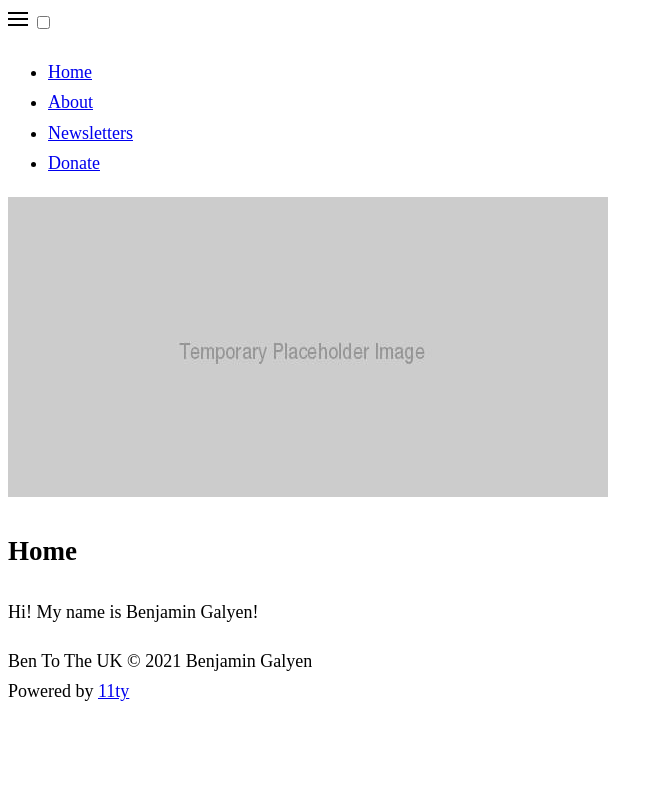
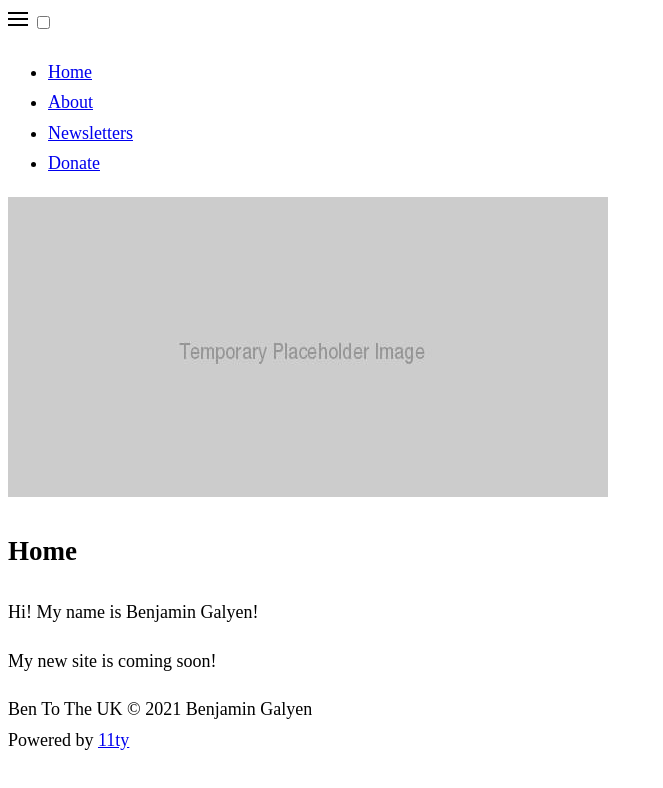
Before and after one commit to BGalyen/benweb, an Eleventy site: page src/site/index.md in a window 1280 px wide. Shown: the whole page, without its empty margins (0-663 px from the left). Built offline with nearby package versions, Linux system fonts and the light colour scheme; Eleventy itself is replaced by a stand-in of ours; files that its build step writes are made by us from their sources.

Commit message:
updates home page

```diff
--- a/src/site/index.md
+++ b/src/site/index.md
@@ -9,3 +9,5 @@ layout: layouts/page.njk
 ---
 
 Hi! My name is Benjamin Galyen!
+
+My new site is coming soon!
```
